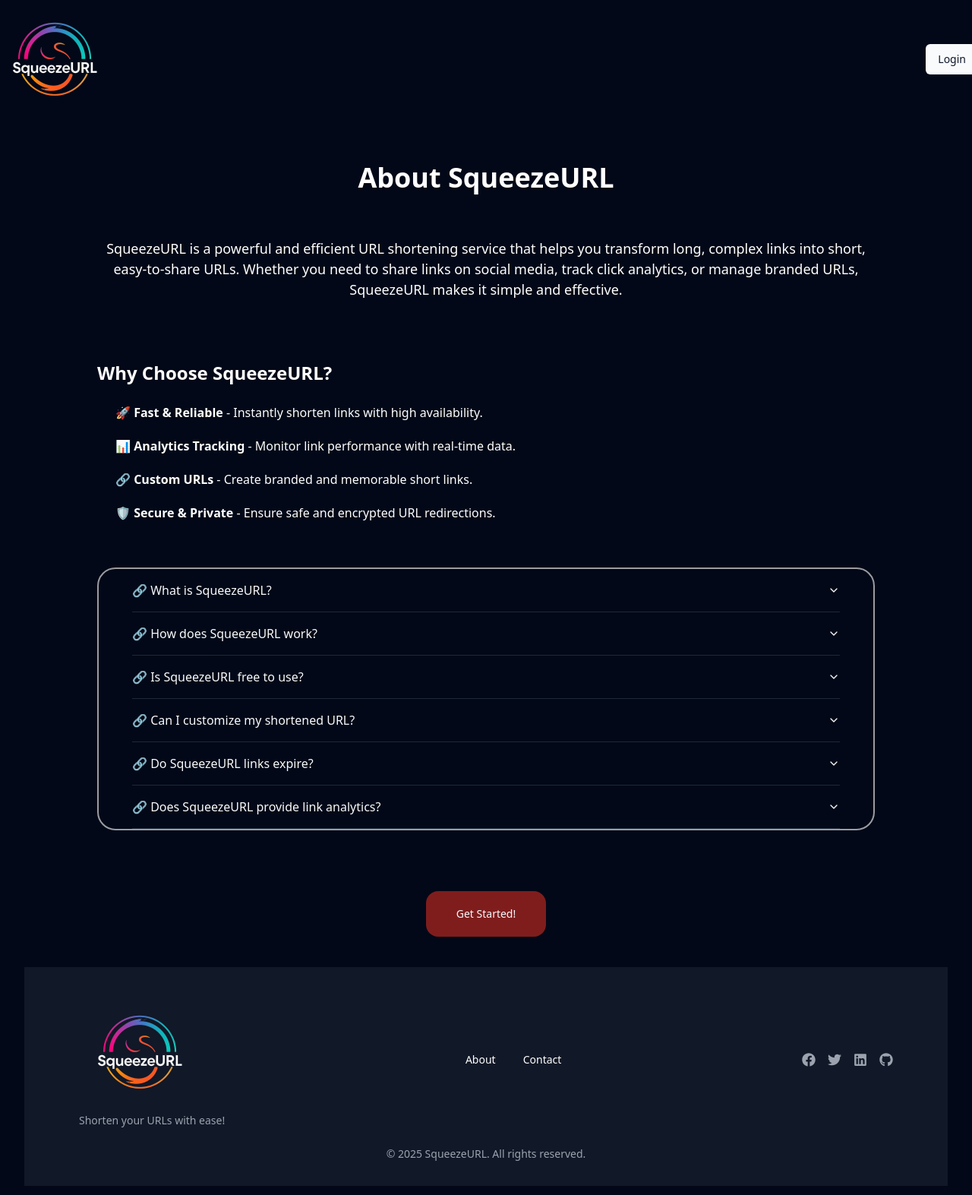
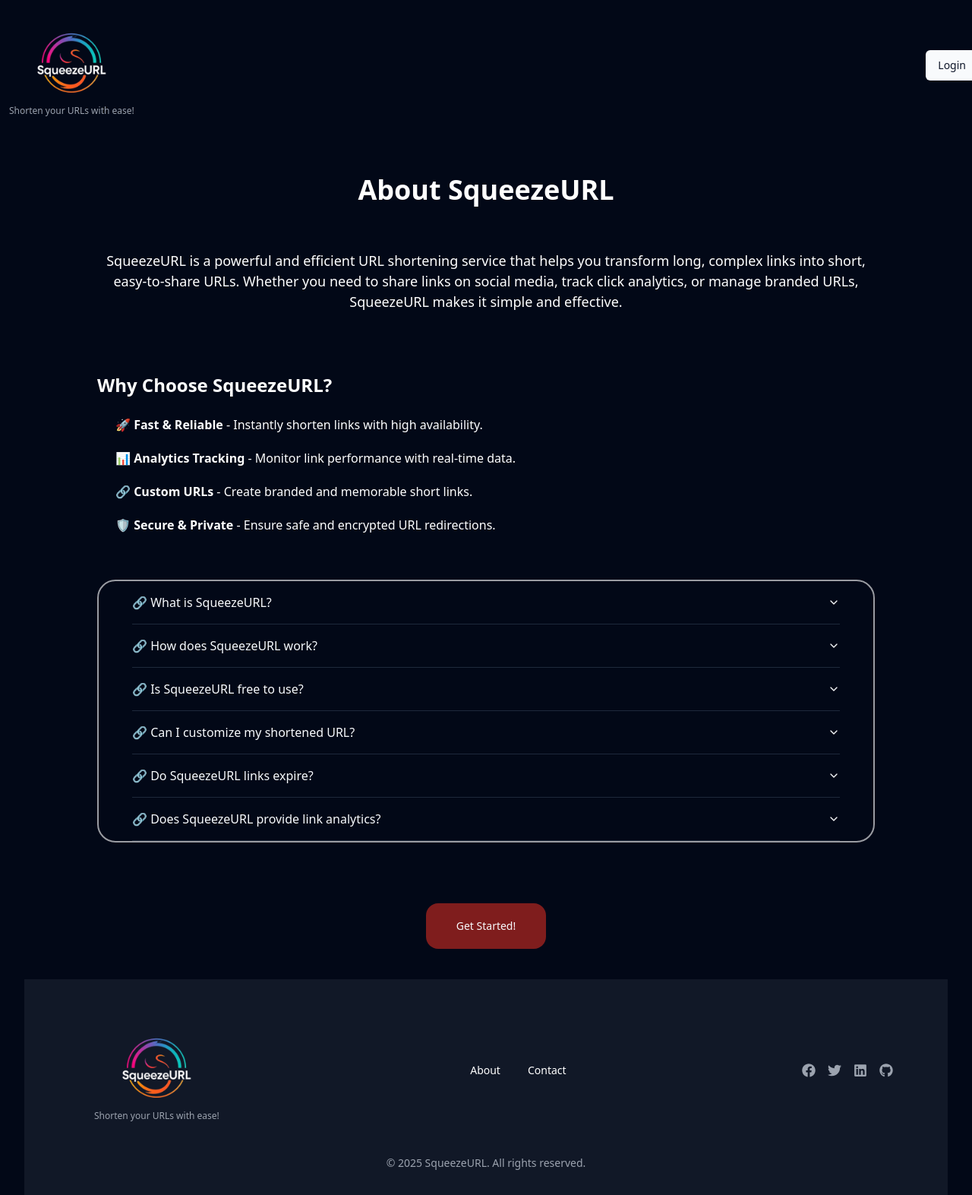
Before and after one commit to Gautam5328/url_shortener, a React (Vite) app: page /about in a window 1280 px wide. Shown: the whole page at 76% size. Built offline with nearby package versions, Linux system fonts and the light colour scheme; no server answers.

Commit message:
Minor UI changes

```diff
--- a/src/components/create-link.jsx
+++ b/src/components/create-link.jsx
@@ -18,8 +18,6 @@ import { createUrl } from "@/db/apiUrls";
 import { BeatLoader } from "react-spinners";
 import { UrlState } from "@/context";
 import { QRCode } from "react-qrcode-logo";
-import { Switch } from "@/components/ui/switch";
-import { Label } from "@/components/ui/label";
 import {
   Tooltip,
   TooltipContent,
--- a/src/components/footer.jsx
+++ b/src/components/footer.jsx
@@ -8,18 +8,16 @@ const Footer = () => {
       <div className="container mx-auto px-4 md:px-8">
         <div className="flex flex-col md:flex-row justify-between items-center">
           {/* Left Section - Logo */}
-          <div className="text-center md:text-left">
+          <div className="flex flex-col md:justify-center xs:justify-left md:items-center xs:items-start md:p-5">
           <Link to="/">
             <img
               src="/squeezeurl_logo.png"
-                className="h-40 w-40"
-                alt="SqueezeURL"
+              width="130px"
+              height="130px"
+              alt="Trimrr Logo"
             />
           </Link>
-
-            <p className="text-sm text-gray-400">
-              Shorten your URLs with ease!
-            </p>
+          <p className="text-xs text-gray-400 mt-[-10px]">Shorten your URLs with ease!</p>
         </div>
 
           {/* Middle Section - Navigation Links */}
--- a/src/components/header.jsx
+++ b/src/components/header.jsx
@@ -73,13 +73,17 @@ const Header = () => {
   return (
     <>
       <nav className="py-2 flex justify-between items-center lg:mx-[-40px] lg:mt-[-10px]">
+        <div className="flex flex-col md:justify-center xs:justify-left md:items-center xs:items-start md:p-5">
           <Link to="/">
             <img
               src="/squeezeurl_logo.png"
-            className="h-40 w-40"
+              width="130px"
+              height="130px"
               alt="Trimrr Logo"
             />
           </Link>
+          <p className="text-xs text-gray-400 mt-[-10px]">Shorten your URLs with ease!</p>
+        </div>
         <div className="flex gap-4">
           {!user ? (
             <Button onClick={() => navigate("/auth")}>Login</Button>
--- a/src/components/link-card.jsx
+++ b/src/components/link-card.jsx
@@ -37,8 +37,6 @@ const LinkCard = ({ url = [], fetchUrls }) => {
   const { loading: loadingDelete, fn: fnDelete } = useFetch(deleteUrl, url.id);
 
   const handleCopy = async () => {
-    if (!url?.short_url || !url?.custom_url) return;
-
     try {
       await navigator.clipboard.writeText(
         `https://squeezeurl.netlify.app/${
@@ -79,7 +77,7 @@ const LinkCard = ({ url = [], fetchUrls }) => {
           {url?.title}
         </span>
         <span className="md:text-2xl sm:text-xl text-blue-400 font-bold hover:underline cursor-pointer xs:max-w-[280px] break-words">
-          https://squeezeurl.netlify.app/
+          squeezeurl.netlify.app/
           {url?.custom_url ? url?.custom_url : url.short_url}
         </span>
         <span className="flex items-center gap-1 hover:underline cursor-pointer">
--- a/src/db/apiClicks.js
+++ b/src/db/apiClicks.js
@@ -45,10 +45,11 @@ const parser = new UAParser();
 export const storeClicks = async ({id, originalUrl}) => {
   try {
     const res = parser.getResult();
-    const device = res.type || "desktop"; // Default to desktop if type is not detected
+    const device = res?.device?.type || "desktop"; // Default to desktop if type is not detected
 
     const response = await fetch("https://ipapi.co/json");
-    const {city, country_name: country} = await response.json();
+    const {city, country_name: country, ip: ip_address} = await response.json();
+
 
     // Record the click
     await supabase.from("clicks").insert({
@@ -56,6 +57,7 @@ export const storeClicks = async ({id, originalUrl}) => {
       city: city,
       country: country,
       device: device,
+      ip_address
     });
 
     // Redirect to the original URL
--- a/src/pages/link.jsx
+++ b/src/pages/link.jsx
@@ -10,6 +10,7 @@ import {Copy, Download, LinkIcon, Trash} from "lucide-react";
 import {useEffect} from "react";
 import {useNavigate, useParams} from "react-router-dom";
 import {BarLoader, BeatLoader} from "react-spinners";
+import { ToastContainer, toast } from "react-toastify";
 
 const LinkPage = () => {
   const downloadImage = () => {
@@ -66,6 +67,28 @@ const LinkPage = () => {
     link = url?.custom_url ? url?.custom_url : url.short_url;
   }
 
+  const handleCopy = async () => {
+    try {
+      await navigator.clipboard.writeText(
+        `https://squeezeurl.netlify.app/${
+          url?.custom_url ? url?.custom_url : url?.short_url
+        }`
+      );
+      toast.success("Link Copied!", {
+        position: "top-right",
+        autoClose: 2000,
+        hideProgressBar: true,
+        closeOnClick: true,
+        pauseOnHover: true,
+        draggable: false,
+        progress: undefined,
+        theme: "dark",
+      });
+    } catch (error) {
+      console.error("Failed to copy:", error);
+    }
+  };
+
   return (
     <>
       {(loading || loadingStats) && (
@@ -81,7 +104,7 @@ const LinkPage = () => {
             target="_blank"
             className="md:text-2xl sm:text-3xl xs:text-5xl text-blue-400 font-bold hover:underline cursor-pointer"
           >
-            https://squeezeurl.netlify.app/{link}
+            squeezeurl.netlify.app/{link}
           </a>
           <a
             href={url?.original_url}
@@ -97,9 +120,7 @@ const LinkPage = () => {
           <div className="flex gap-2">
             <Button
               variant="ghost"
-              onClick={() =>
-                navigator.clipboard.writeText(`https://squeezeurl.netlify.app/${link}`)
-              }
+              onClick={handleCopy}
             >
               <Copy />
             </Button>
@@ -157,6 +178,7 @@ const LinkPage = () => {
             </CardContent>
           )}
         </Card>
+        <ToastContainer />
       </div>
     </>
   );
```
Lines whose indentation alone changed are shown as unchanged.
